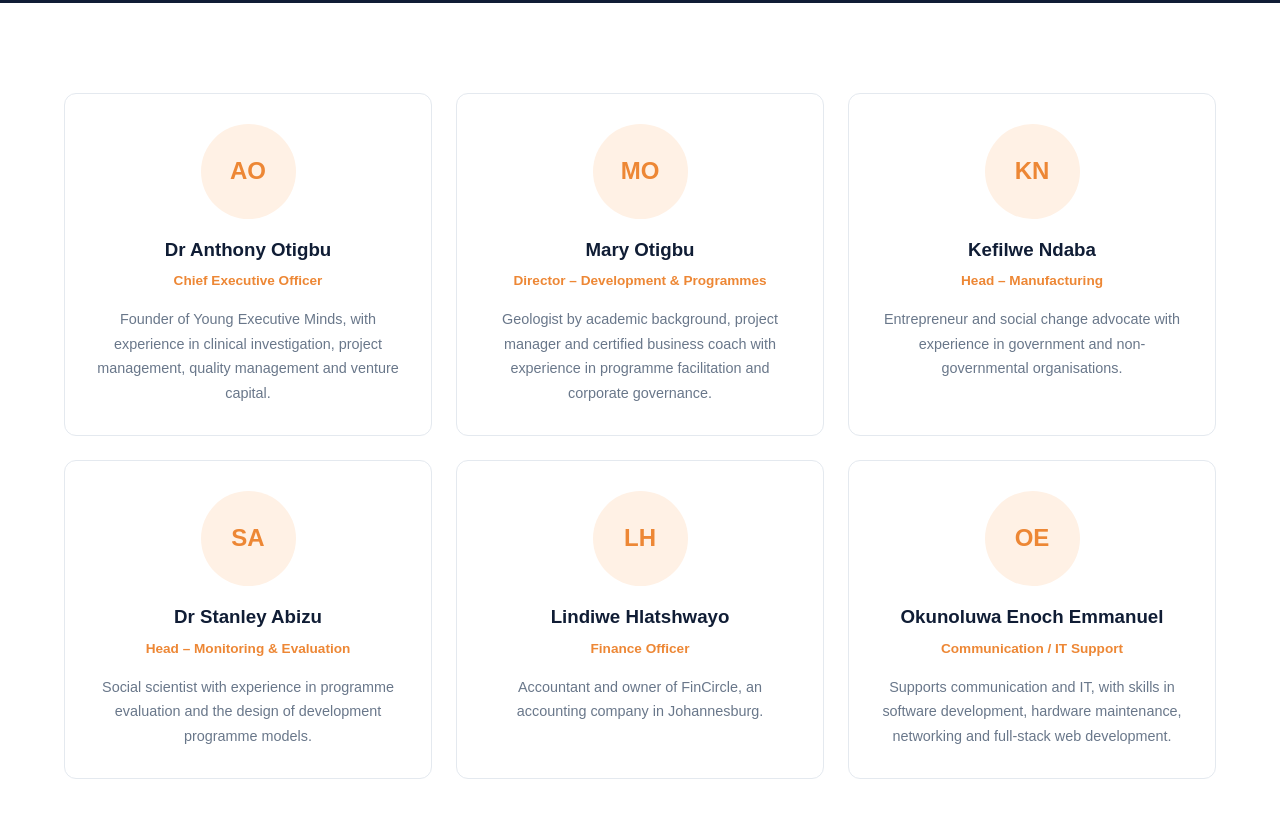
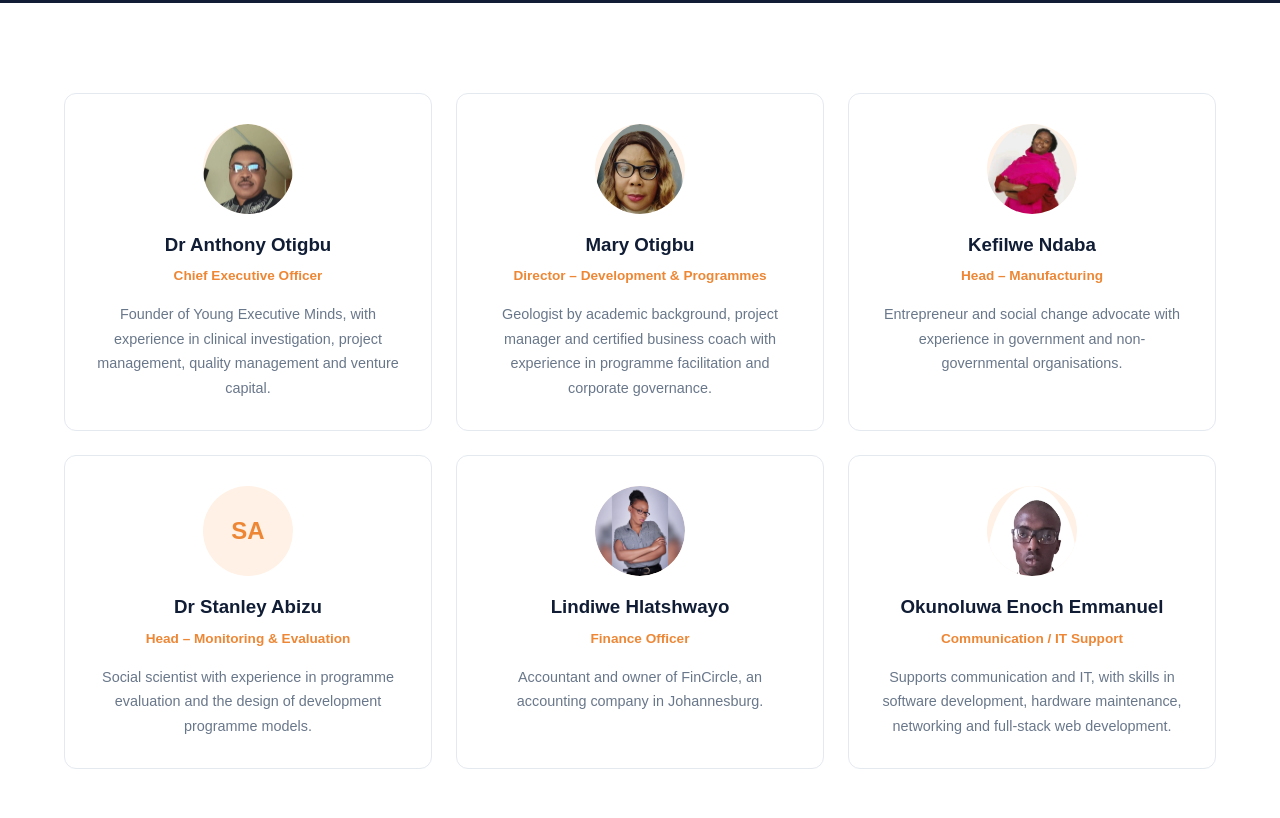
Before and after one commit to okunoluwa/YEms-website, a plain HTML site: page team.html in a window 1280 px wide. Shown: the part 420-1238 px from the top of the page. Drawn offline with Linux system fonts and the light colour scheme; a script that the page names is missing.

```diff
--- a/css/style.css
+++ b/css/style.css
@@ -629,8 +629,8 @@ img {
 }
 
 .team-photo {
-    width: 95px;
-    height: 95px;
+    width: 90px;
+    height: 90px;
     border-radius: 50%;
     display: grid;
     place-items: center;
@@ -639,6 +639,14 @@ img {
     color: var(--orange);
     font-size: 1.5rem;
     font-weight: 800;
+    overflow: hidden;
+}
+
+.team-photo img {
+    width: 100%;
+    height: 100%;
+    object-fit: cover;
+    border-radius: 50%;
 }
 
 .team-card h3 {
--- a/team.html
+++ b/team.html
@@ -34,21 +34,21 @@
     <div class="container team-grid">
 
         <article class="team-card">
-            <div class="team-photo">AO</div>
+            <div class="team-photo"><img src="image/WhatsApp Image 2026-11-21 at 18.28.04.jpeg"></div>
             <h3>Dr Anthony Otigbu</h3>
             <span>Chief Executive Officer</span>
             <p>Founder of Young Executive Minds, with experience in clinical investigation, project management, quality management and venture capital.</p>
         </article>
 
         <article class="team-card">
-            <div class="team-photo">MO</div>
+            <div class="team-photo"><img src="image/WhatsApp Image 2026-11-21 at 18.30.59.jpeg"></div>
             <h3>Mary Otigbu</h3>
             <span>Director – Development & Programmes</span>
             <p>Geologist by academic background, project manager and certified business coach with experience in programme facilitation and corporate governance.</p>
         </article>
 
         <article class="team-card">
-            <div class="team-photo">KN</div>
+            <div class="team-photo"><img src="image/WhatsApp Image 2026-11-21 at 18.55.02.jpeg"></div>
             <h3>Kefilwe Ndaba</h3>
             <span>Head – Manufacturing</span>
             <p>Entrepreneur and social change advocate with experience in government and non-governmental organisations.</p>
@@ -62,14 +62,14 @@
         </article>
 
         <article class="team-card">
-            <div class="team-photo">LH</div>
+            <div class="team-photo"><img src="image/WhatsApp Image 2026-11-21 at 21.08.23.jpeg"></div>
             <h3>Lindiwe Hlatshwayo</h3>
             <span>Finance Officer</span>
             <p>Accountant and owner of FinCircle, an accounting company in Johannesburg.</p>
         </article>
 
         <article class="team-card">
-            <div class="team-photo">OE</div>
+            <div class="team-photo"><img src="image/WhatsApp Image 2026-07-03 at 14.07.33.jpg"></div>
             <h3>Okunoluwa Enoch Emmanuel</h3>
             <span>Communication / IT Support</span>
             <p>Supports communication and IT, with skills in software development, hardware maintenance, networking and full-stack web development.</p>
```
Also changed, not shown: image/WhatsApp Image 2026-07-03 at 14.07.33.jpg (added), image/WhatsApp Image 2026-11-21 at 18.28.04.jpeg (added), image/WhatsApp Image 2026-11-21 at 18.30.59.jpeg (added), image/WhatsApp Image 2026-11-21 at 18.55.02.jpeg (added), image/WhatsApp Image 2026-11-21 at 21.08.23.jpeg (added).
